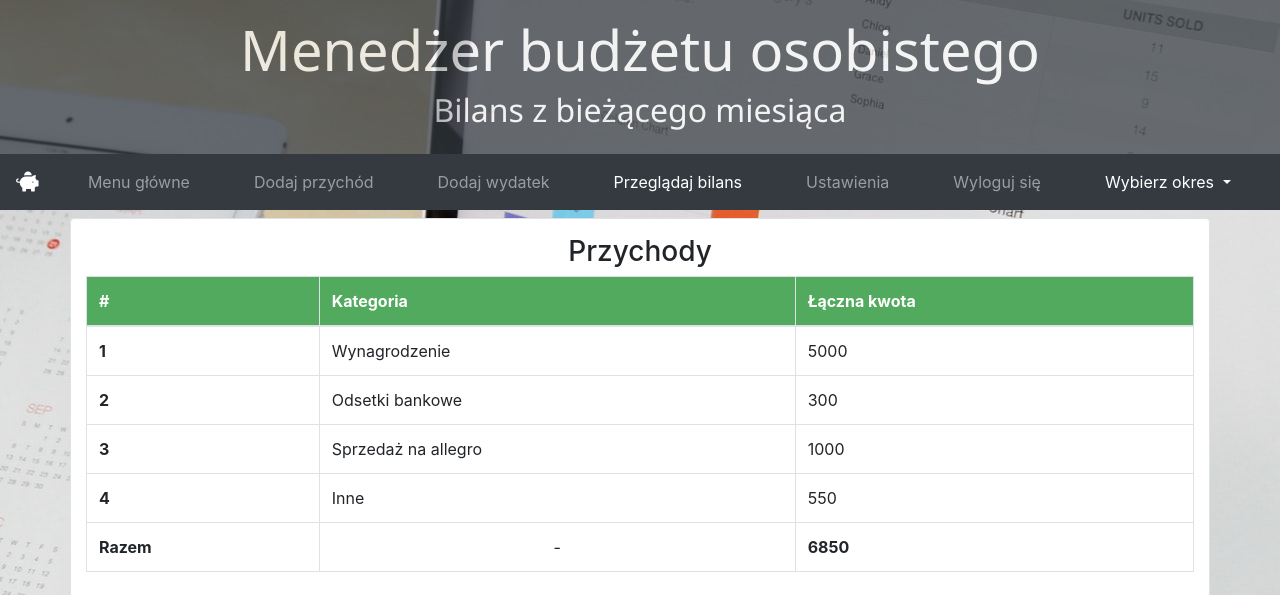
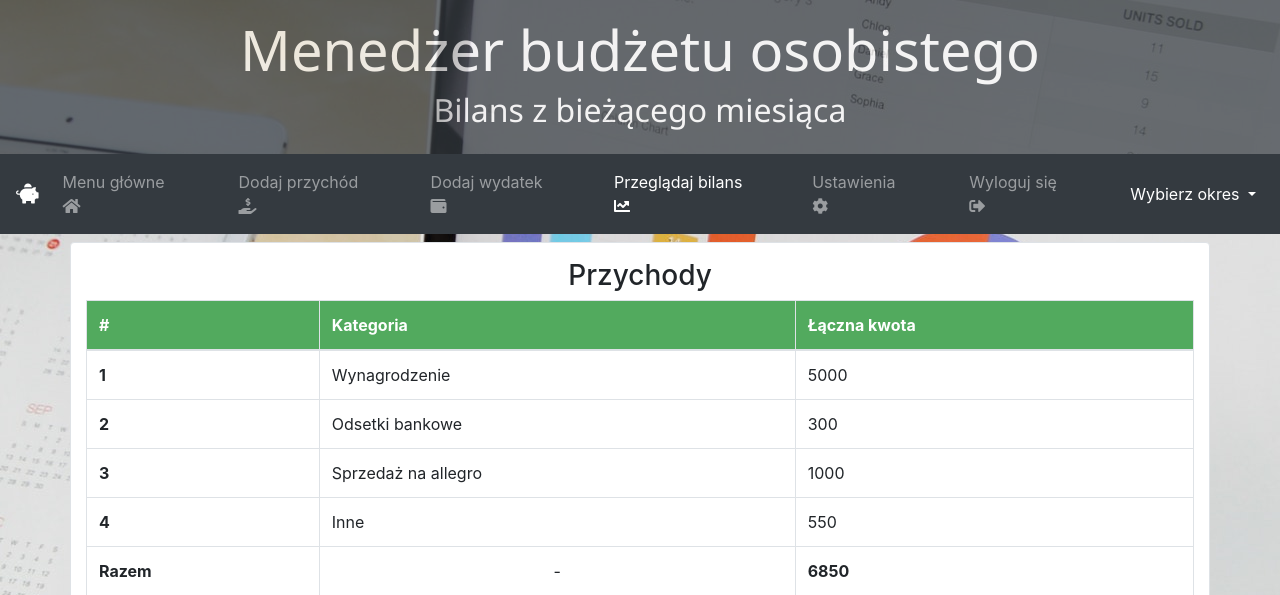
Before and after one commit to suabicii/personal-budget-web2.0, a PHP site: page /balance.php in a window 1280 px wide. Shown: the top 595 px of the page. Run offline with PHP 8.4, Linux system fonts and the light colour scheme; the visitor is signed in with stand-in values (Sample User, id 1); some libraries are stand-ins or nearby versions.

Commit message:
Added icons to menu items

```diff
--- a/balance.php
+++ b/balance.php
@@ -31,23 +31,23 @@ require_once "redirect.php";
         <div class="collapse navbar-collapse" id="navbarNav">
             <ul class="navbar-nav m-auto">
                 <li class="nav-item m-auto">
-                    <a class="nav-link" href="main.php">Menu główne</a>
+                    <a class="nav-link" href="main.php">Menu główne <i class="fas fa-home"></i></a>
                 </li>
                 <li class="nav-item ml-lg-5 m-auto">
-                    <a class="nav-link" href="add-income.php">Dodaj przychód</a>
+                    <a class="nav-link" href="add-income.php">Dodaj przychód <i class="fas fa-hand-holding-usd"></i></a>
                 </li>
                 <li class="nav-item ml-lg-5 m-auto">
-                    <a class=" nav-link" href="add-expense.php">Dodaj wydatek</a>
+                    <a class=" nav-link" href="add-expense.php">Dodaj wydatek <i class="fas fa-wallet"></i></a>
                 </li>
                 <li class="nav-item active ml-lg-5 m-auto">
-                    <a class=" nav-link" href="balance.php">Przeglądaj bilans <span class="sr-only">(aktualna
+                    <a class=" nav-link" href="balance.php">Przeglądaj bilans <i class="fas fa-chart-line"></i><span class="sr-only">(aktualna
                             opcja)</span></a>
                 </li>
                 <li class="nav-item ml-lg-5 m-auto">
-                    <a class="nav-link" href="#">Ustawienia</a>
+                    <a class="nav-link" href="#">Ustawienia <i class="fas fa-cog"></i></a>
                 </li>
                 <li class="nav-item ml-lg-5 m-auto">
-                    <a class=" nav-link" href="logout.php">Wyloguj się</a>
+                    <a class=" nav-link" href="logout.php">Wyloguj się <i class="fas fa-sign-out-alt"></i></a>
                 </li>
                 <li class="nav-item dropdown active ml-lg-5 m-auto">
                     <a class="nav-link dropdown-toggle dropdown-heading" href="#" id="navbarDropdown" role="button" data-toggle="dropdown" aria-haspopup="true" aria-expanded="false">
```
Also changed, not shown: add-expense.php (+6 -6 lines), add-income.php (+6 -6 lines), main.php (+6 -6 lines).
